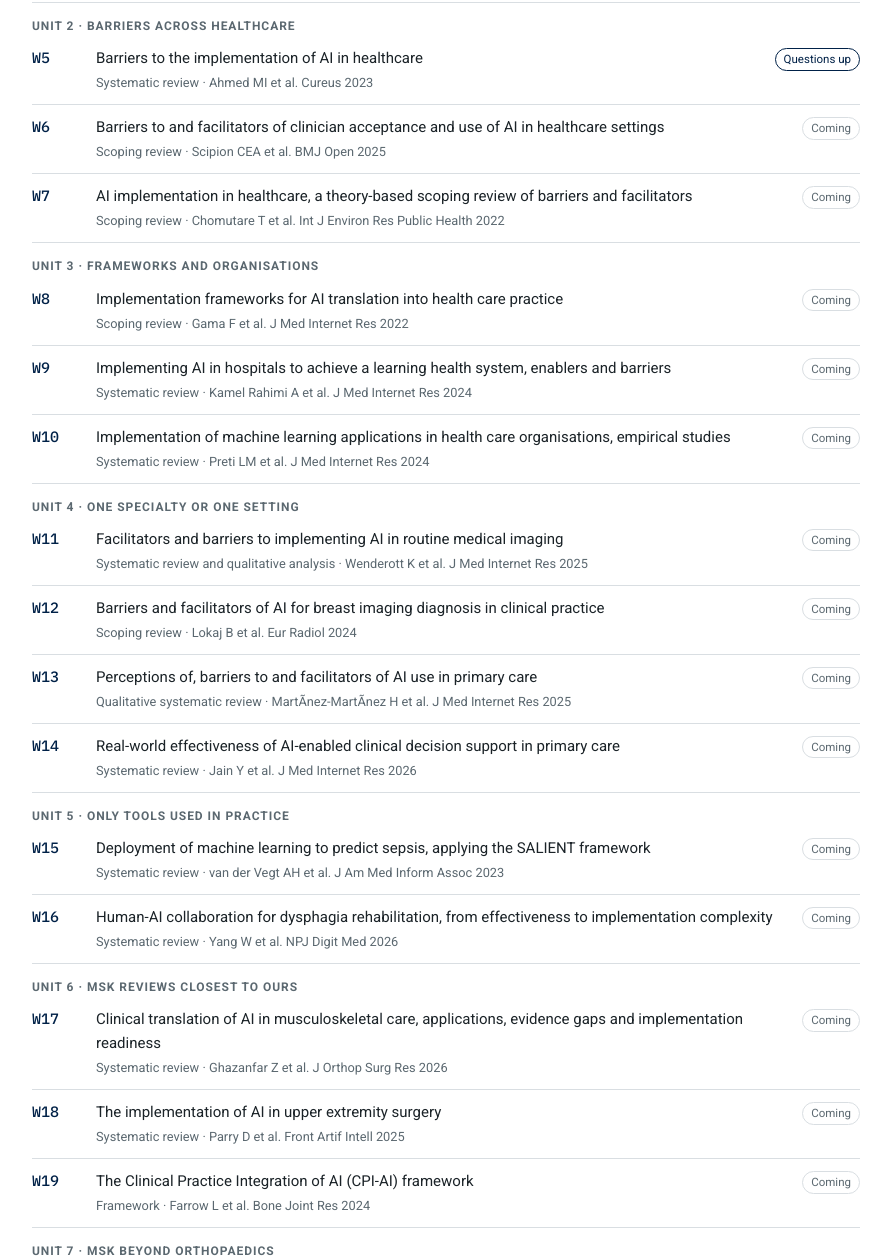
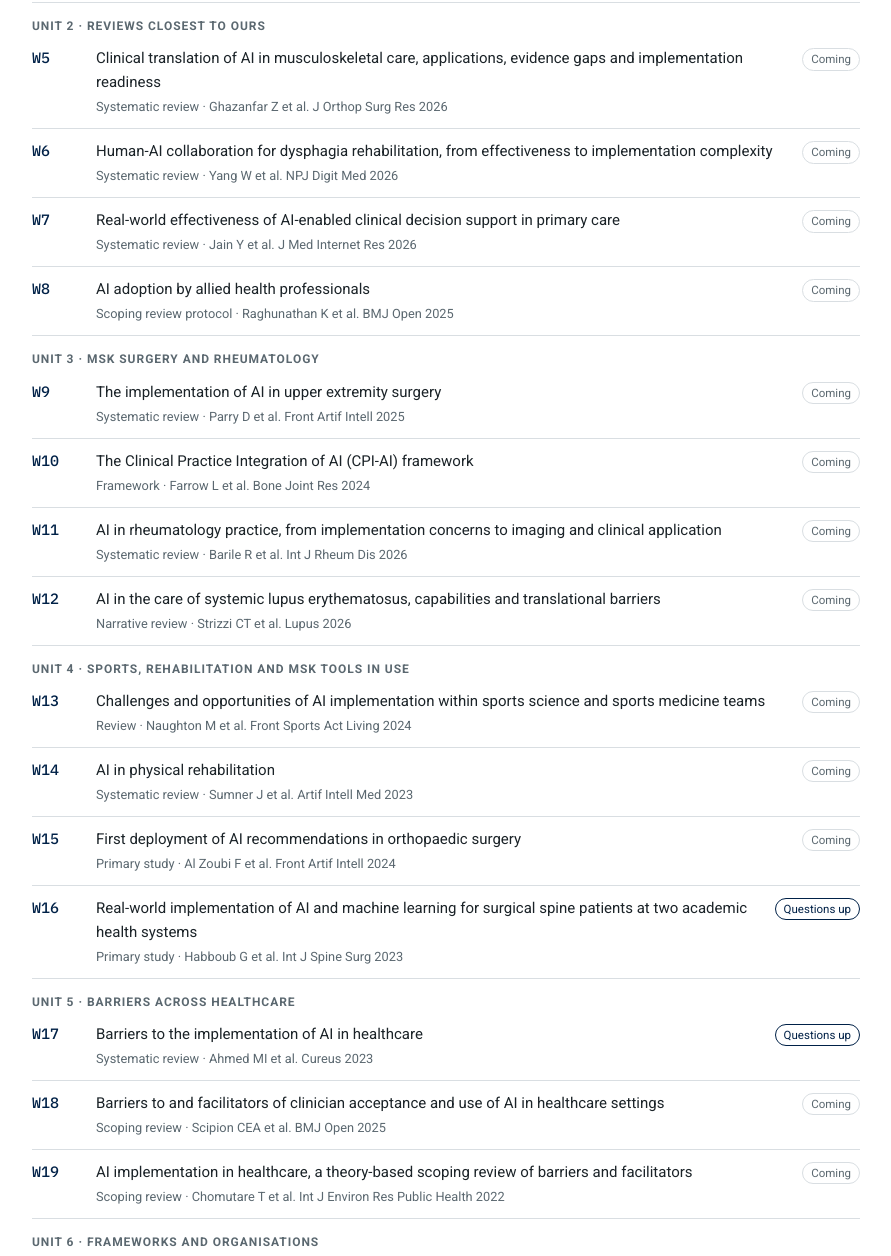
Before and after one commit to Iressa8655/weekly-ai-discussion, a plain HTML site: page index.html in a window 1280 px wide. Shown: the part 1335-2591 px from the top of the page, without its empty margins (194-1085 px from the left). Drawn offline with Linux system fonts and the light colour scheme.

Commit message:
Read the 12 key papers first: reorder weeks 5-26 and regroup units
Co-Authored-By: Claude Opus 5.5 <noreply@anthropic.com>

```diff
--- a/data/questions.json
+++ b/data/questions.json
@@ -51,7 +51,7 @@
       ]
     }
   ],
-  "w26": [
+  "w16": [
     {
       "label": "Warm-up, quick answers from the reading set",
       "items": [
@@ -94,7 +94,7 @@
       ]
     }
   ],
-  "w5": [
+  "w17": [
     {
       "label": "Warm-up, quick answers from the paper",
       "items": [
--- a/index.html
+++ b/index.html
@@ -208,75 +208,75 @@ const WEEKS = [
   { w: 4, month: 1, type: "Qualitative systematic review", title: "Stakeholder perspectives of clinical AI implementation",
     cite: "J Med Internet Res 2023", url: PM(36626192),
     why: "Moves from lists of barriers to what clinicians and patients actually say about AI in their own words." },
-  { w: 5, month: 2, type: "Systematic review", title: "Barriers to the implementation of AI in healthcare",
+  { w: 5, month: 2, type: "Systematic review", title: "Clinical translation of AI in musculoskeletal care, applications, evidence gaps and implementation readiness",
+    cite: "Ghazanfar Z et al. J Orthop Surg Res 2026", url: "https://doi.org/10.1186/s13018-026-07130-6", alt: "https://pmc.ncbi.nlm.nih.gov/articles/PMC13711841/",
+    why: "The closest MSK title to ours, but imaging only and three studies. We must cite it and show how we differ.", extra: { text: "Why this matters. The James Lind Alliance Trauma and Orthopaedics digital health partnership lists, as priority 6, the challenges patients and clinicians face using digital tools, and how to address them.", url: "https://www.jla.nihr.ac.uk/priority-setting-partnerships/digital-health-technology-trauma-and-orthopaedics#:~:text=What%20challenges%20do%20patients%20and%20clinicans%20face", label: "JLA top 10 priorities" } },
+  { w: 6, month: 2, type: "Systematic review", title: "Human-AI collaboration for dysphagia rehabilitation, from effectiveness to implementation complexity",
+    cite: "Yang W et al. NPJ Digit Med 2026", url: "https://doi.org/10.1038/s41746-026-02729-9", alt: "https://pmc.ncbi.nlm.nih.gov/articles/PMC13254208/",
+    why: "Not MSK, but the concept closest to ours, and published in our target journal." },
+  { w: 7, month: 2, type: "Systematic review", title: "Real-world effectiveness of AI-enabled clinical decision support in primary care",
+    cite: "Jain Y et al. J Med Internet Res 2026", url: "https://doi.org/10.2196/98630", alt: "https://pmc.ncbi.nlm.nih.gov/articles/PMC13691469/",
+    why: "Asks whether AI works in real practice, not only in tests. A design we can copy." },
+  { w: 8, month: 2, type: "Scoping review protocol", title: "AI adoption by allied health professionals",
+    cite: "Raghunathan K et al. BMJ Open 2025", url: "https://doi.org/10.1136/bmjopen-2024-098290", alt: "https://pmc.ncbi.nlm.nih.gov/articles/PMC11927405/",
+    why: "A protocol organised by profession, a method template for us." },
+  { w: 9, month: 3, type: "Systematic review", title: "The implementation of AI in upper extremity surgery",
+    cite: "Parry D et al. Front Artif Intell 2025", url: "https://doi.org/10.3389/frai.2025.1621757", alt: "https://pmc.ncbi.nlm.nih.gov/articles/PMC12515950/",
+    why: "An MSK implementation review, limited to upper limb surgery." },
+  { w: 10, month: 3, type: "Framework", title: "The Clinical Practice Integration of AI (CPI-AI) framework",
+    cite: "Farrow L et al. Bone Joint Res 2024", url: "https://doi.org/10.1302/2046-3758.139.BJR-2024-0135.R1", alt: "https://pmc.ncbi.nlm.nih.gov/articles/PMC11407877/",
+    why: "An orthopaedic framework for bringing AI into practice, background for our protocol." },
+  { w: 11, month: 3, type: "Systematic review", title: "AI in rheumatology practice, from implementation concerns to imaging and clinical application",
+    cite: "Barile R et al. Int J Rheum Dis 2026", url: "https://doi.org/10.1111/1756-185x.70816", alt: "https://pmc.ncbi.nlm.nih.gov/articles/PMC13436147/",
+    why: "MSK beyond orthopaedics, rheumatology, but mainly about accuracy." },
+  { w: 12, month: 3, type: "Narrative review", title: "AI in the care of systemic lupus erythematosus, capabilities and translational barriers",
+    cite: "Strizzi CT et al. Lupus 2026", url: "https://doi.org/10.1177/09612033261454511",
+    why: "One rheumatic disease, and the barriers to translation." },
+  { w: 13, month: 4, type: "Review", title: "Challenges and opportunities of AI implementation within sports science and sports medicine teams",
+    cite: "Naughton M et al. Front Sports Act Living 2024", url: "https://doi.org/10.3389/fspor.2024.1332427", alt: "https://pmc.ncbi.nlm.nih.gov/articles/PMC11144926/",
+    why: "Barriers seen from inside MSK teams, in sports medicine." },
+  { w: 14, month: 4, type: "Systematic review", title: "AI in physical rehabilitation",
+    cite: "Sumner J et al. Artif Intell Med 2023", url: "https://doi.org/10.1016/j.artmed.2023.102693",
+    why: "AI in physiotherapy and rehabilitation, still mostly technical." },
+  { w: 15, month: 4, type: "Primary study", title: "First deployment of AI recommendations in orthopaedic surgery",
+    cite: "Al Zoubi F et al. Front Artif Intell 2024", url: "https://doi.org/10.3389/frai.2024.1342234", alt: "https://pmc.ncbi.nlm.nih.gov/articles/PMC10867959/",
+    why: "A deployed MSK tool beyond imaging. Theatre efficiency for 228 arthroplasties rose from 39% to 93%. Does it count as clinical care?" },
+  { w: 16, month: 4, type: "Primary study", title: "Real-world implementation of AI and machine learning for surgical spine patients at two academic health systems",
+    cite: "Habboub G et al. Int J Spine Surg 2023", url: "https://doi.org/10.14444/8506", alt: "https://pmc.ncbi.nlm.nih.gov/articles/PMC10318912/",
+    why: "Ends the key-paper block with two health systems describing what it took to use AI with real spine patients." },
+  { w: 17, month: 5, type: "Systematic review", title: "Barriers to the implementation of AI in healthcare",
     cite: "Ahmed MI et al. Cureus 2023", url: "https://doi.org/10.7759/cureus.46454", alt: "https://pmc.ncbi.nlm.nih.gov/articles/PMC10623210/",
     why: "Six barrier themes from the highest-cited barrier review, a checklist we can test against MSK care." },
-  { w: 6, month: 2, type: "Scoping review", title: "Barriers to and facilitators of clinician acceptance and use of AI in healthcare settings",
+  { w: 18, month: 5, type: "Scoping review", title: "Barriers to and facilitators of clinician acceptance and use of AI in healthcare settings",
     cite: "Scipion CEA et al. BMJ Open 2025", url: "https://doi.org/10.1136/bmjopen-2024-092624", alt: "https://pmc.ncbi.nlm.nih.gov/articles/PMC12001368/",
     why: "The clinician view, the same population as our review." },
-  { w: 7, month: 2, type: "Scoping review", title: "AI implementation in healthcare, a theory-based scoping review of barriers and facilitators",
+  { w: 19, month: 5, type: "Scoping review", title: "AI implementation in healthcare, a theory-based scoping review of barriers and facilitators",
     cite: "Chomutare T et al. Int J Environ Res Public Health 2022", url: "https://doi.org/10.3390/ijerph192316359", alt: "https://pmc.ncbi.nlm.nih.gov/articles/PMC9738234/",
     why: "Maps barriers onto implementation theory, so we can compare theories before choosing ours." },
-  { w: 8, month: 3, type: "Scoping review", title: "Implementation frameworks for AI translation into health care practice",
+  { w: 20, month: 6, type: "Scoping review", title: "Implementation frameworks for AI translation into health care practice",
     cite: "Gama F et al. J Med Internet Res 2022", url: "https://doi.org/10.2196/32215", alt: "https://pmc.ncbi.nlm.nih.gov/articles/PMC8832266/",
     why: "Which frameworks exist and how they are used. This explains why we chose NASSS." },
-  { w: 9, month: 3, type: "Systematic review", title: "Implementing AI in hospitals to achieve a learning health system, enablers and barriers",
+  { w: 21, month: 6, type: "Systematic review", title: "Implementing AI in hospitals to achieve a learning health system, enablers and barriers",
     cite: "Kamel Rahimi A et al. J Med Internet Res 2024", url: "https://doi.org/10.2196/49655", alt: "https://pmc.ncbi.nlm.nih.gov/articles/PMC11329852/",
     why: "Moves from the clinician to the hospital, the organisation level of NASSS." },
-  { w: 10, month: 3, type: "Systematic review", title: "Implementation of machine learning applications in health care organisations, empirical studies",
+  { w: 22, month: 6, type: "Systematic review", title: "Implementation of machine learning applications in health care organisations, empirical studies",
     cite: "Preti LM et al. J Med Internet Res 2024", url: "https://doi.org/10.2196/55897", alt: "https://pmc.ncbi.nlm.nih.gov/articles/PMC11629039/",
     why: "Includes only empirical implementation studies, close to our real-world rule." },
-  { w: 11, month: 4, type: "Systematic review and qualitative analysis", title: "Facilitators and barriers to implementing AI in routine medical imaging",
+  { w: 23, month: 7, type: "Systematic review and qualitative analysis", title: "Facilitators and barriers to implementing AI in routine medical imaging",
     cite: "Wenderott K et al. J Med Internet Res 2025", url: "https://doi.org/10.2196/63649", alt: "https://pmc.ncbi.nlm.nih.gov/articles/PMC12322614/",
     why: "Imaging already has its barrier review. This is why our review looks beyond imaging." },
-  { w: 12, month: 4, type: "Scoping review", title: "Barriers and facilitators of AI for breast imaging diagnosis in clinical practice",
+  { w: 24, month: 7, type: "Scoping review", title: "Barriers and facilitators of AI for breast imaging diagnosis in clinical practice",
     cite: "Lokaj B et al. Eur Radiol 2024", url: "https://doi.org/10.1007/s00330-023-10181-6", alt: "https://pmc.ncbi.nlm.nih.gov/articles/PMC10873444/",
     why: "A single-specialty review, a design template for one field like MSK." },
-  { w: 13, month: 4, type: "Qualitative systematic review", title: "Perceptions of, barriers to and facilitators of AI use in primary care",
+  { w: 25, month: 7, type: "Qualitative systematic review", title: "Perceptions of, barriers to and facilitators of AI use in primary care",
     cite: "Mart\u00c3\u00adnez-Mart\u00c3\u00adnez H et al. J Med Internet Res 2025", url: "https://doi.org/10.2196/71186", alt: "https://pmc.ncbi.nlm.nih.gov/articles/PMC12242059/",
     why: "A single-setting review of qualitative studies, another template." },
-  { w: 14, month: 4, type: "Systematic review", title: "Real-world effectiveness of AI-enabled clinical decision support in primary care",
-    cite: "Jain Y et al. J Med Internet Res 2026", url: "https://doi.org/10.2196/98630", alt: "https://pmc.ncbi.nlm.nih.gov/articles/PMC13691469/",
-    why: "Asks whether AI works in real practice, not only in tests. A design we can copy." },
-  { w: 15, month: 5, type: "Systematic review", title: "Deployment of machine learning to predict sepsis, applying the SALIENT framework",
+  { w: 26, month: 8, type: "Systematic review", title: "Deployment of machine learning to predict sepsis, applying the SALIENT framework",
     cite: "van der Vegt AH et al. J Am Med Inform Assoc 2023", url: "https://doi.org/10.1093/jamia/ocad075", alt: "https://pmc.ncbi.nlm.nih.gov/articles/PMC10280361/",
     why: "Includes only deployed tools, the inclusion rule closest to ours, and charts them with SALIENT." },
-  { w: 16, month: 5, type: "Systematic review", title: "Human-AI collaboration for dysphagia rehabilitation, from effectiveness to implementation complexity",
-    cite: "Yang W et al. NPJ Digit Med 2026", url: "https://doi.org/10.1038/s41746-026-02729-9", alt: "https://pmc.ncbi.nlm.nih.gov/articles/PMC13254208/",
-    why: "Not MSK, but the concept closest to ours, and published in our target journal." },
-  { w: 17, month: 6, type: "Systematic review", title: "Clinical translation of AI in musculoskeletal care, applications, evidence gaps and implementation readiness",
-    cite: "Ghazanfar Z et al. J Orthop Surg Res 2026", url: "https://doi.org/10.1186/s13018-026-07130-6", alt: "https://pmc.ncbi.nlm.nih.gov/articles/PMC13711841/",
-    why: "The closest MSK title to ours, but imaging only and three studies. We must cite it and show how we differ.", extra: { text: "Why this matters. The James Lind Alliance Trauma and Orthopaedics digital health partnership lists, as priority 6, the challenges patients and clinicians face using digital tools, and how to address them.", url: "https://www.jla.nihr.ac.uk/priority-setting-partnerships/digital-health-technology-trauma-and-orthopaedics#:~:text=What%20challenges%20do%20patients%20and%20clinicans%20face", label: "JLA top 10 priorities" } },
-  { w: 18, month: 6, type: "Systematic review", title: "The implementation of AI in upper extremity surgery",
-    cite: "Parry D et al. Front Artif Intell 2025", url: "https://doi.org/10.3389/frai.2025.1621757", alt: "https://pmc.ncbi.nlm.nih.gov/articles/PMC12515950/",
-    why: "An MSK implementation review, limited to upper limb surgery." },
-  { w: 19, month: 6, type: "Framework", title: "The Clinical Practice Integration of AI (CPI-AI) framework",
-    cite: "Farrow L et al. Bone Joint Res 2024", url: "https://doi.org/10.1302/2046-3758.139.BJR-2024-0135.R1", alt: "https://pmc.ncbi.nlm.nih.gov/articles/PMC11407877/",
-    why: "An orthopaedic framework for bringing AI into practice, background for our protocol." },
-  { w: 20, month: 7, type: "Systematic review", title: "AI in rheumatology practice, from implementation concerns to imaging and clinical application",
-    cite: "Barile R et al. Int J Rheum Dis 2026", url: "https://doi.org/10.1111/1756-185x.70816", alt: "https://pmc.ncbi.nlm.nih.gov/articles/PMC13436147/",
-    why: "MSK beyond orthopaedics, rheumatology, but mainly about accuracy." },
-  { w: 21, month: 7, type: "Narrative review", title: "AI in the care of systemic lupus erythematosus, capabilities and translational barriers",
-    cite: "Strizzi CT et al. Lupus 2026", url: "https://doi.org/10.1177/09612033261454511",
-    why: "One rheumatic disease, and the barriers to translation." },
-  { w: 22, month: 7, type: "Review", title: "Challenges and opportunities of AI implementation within sports science and sports medicine teams",
-    cite: "Naughton M et al. Front Sports Act Living 2024", url: "https://doi.org/10.3389/fspor.2024.1332427", alt: "https://pmc.ncbi.nlm.nih.gov/articles/PMC11144926/",
-    why: "Barriers seen from inside MSK teams, in sports medicine." },
-  { w: 23, month: 8, type: "Systematic review", title: "AI in physical rehabilitation",
-    cite: "Sumner J et al. Artif Intell Med 2023", url: "https://doi.org/10.1016/j.artmed.2023.102693",
-    why: "AI in physiotherapy and rehabilitation, still mostly technical." },
-  { w: 24, month: 8, type: "Scoping review protocol", title: "AI adoption by allied health professionals",
-    cite: "Raghunathan K et al. BMJ Open 2025", url: "https://doi.org/10.1136/bmjopen-2024-098290", alt: "https://pmc.ncbi.nlm.nih.gov/articles/PMC11927405/",
-    why: "A protocol organised by profession, a method template for us." },
-  { w: 25, month: 9, type: "Primary study", title: "First deployment of AI recommendations in orthopaedic surgery",
-    cite: "Al Zoubi F et al. Front Artif Intell 2024", url: "https://doi.org/10.3389/frai.2024.1342234", alt: "https://pmc.ncbi.nlm.nih.gov/articles/PMC10867959/",
-    why: "A deployed MSK tool beyond imaging. Theatre efficiency for 228 arthroplasties rose from 39% to 93%. Does it count as clinical care?" },
-  { w: 26, month: 9, type: "Primary study", title: "Real-world implementation of AI and machine learning for surgical spine patients at two academic health systems",
-    cite: "Habboub G et al. Int J Spine Surg 2023", url: "https://doi.org/10.14444/8506", alt: "https://pmc.ncbi.nlm.nih.gov/articles/PMC10318912/",
-    why: "Closes the series with two health systems describing what it took to use AI with real spine patients." },
 ];
 
-const UNITS = [[1, "Adoption"], [2, "Barriers across healthcare"], [3, "Frameworks and organisations"], [4, "One specialty or one setting"], [5, "Only tools used in practice"], [6, "MSK reviews closest to ours"], [7, "MSK beyond orthopaedics"], [8, "Rehabilitation and allied health"], [9, "MSK tools already used with patients"]];
+const UNITS = [[1, "Adoption"], [2, "Reviews closest to ours"], [3, "MSK surgery and rheumatology"], [4, "Sports, rehabilitation and MSK tools in use"], [5, "Barriers across healthcare"], [6, "Frameworks and organisations"], [7, "One specialty or one setting"], [8, "Only tools used in practice"]];
 
 const STATIC_QS = {
   1: [
@@ -315,16 +315,16 @@ const FOCUS = {
     blocks: [
       ["AI era, 2015–2024", [
         [44.1, 2024, "Barriers to and facilitators of AI adoption in health care, scoping review", 39207831, "Newest highly cited review, adds facilitators, finds trust central", "W1"],
-        [48.8, 2023, "Barriers to the implementation of AI in healthcare, systematic review", 37927664, "Highest RCR in this block, six barrier themes, barriers only, searched 2021", "W5"],
+        [48.8, 2023, "Barriers to the implementation of AI in healthcare, systematic review", 37927664, "Highest RCR in this block, six barrier themes, barriers only, searched 2021", "W17"],
         [17.1, 2023, "Stakeholder perspectives of clinical AI implementation, qualitative review", 36626192, "What clinicians and patients say in their own words", "W4"],
-        [14.5, 2022, "Implementation frameworks for AI translation into practice, scoping review", 35084349, "From what blocks adoption to how to plan it", "W8"],
+        [14.5, 2022, "Implementation frameworks for AI translation into practice, scoping review", 35084349, "From what blocks adoption to how to plan it", "W20"],
         [13.6, 2022, "Perceptions and needs of AI in health care to increase adoption, scoping review", 35029538, "User perceptions and needs", ""],
-        [9.9, 2022, "Theory-based scoping review of barriers and facilitators", 36498432, "Maps barriers onto implementation theory", "W7"],
+        [9.9, 2022, "Theory-based scoping review of barriers and facilitators", 36498432, "Maps barriers onto implementation theory", "W19"],
       ]],
       ["2025–2026, ranked by citations per month", [
         ["3.2/mo", 2025, "Large language models in real-world clinical workflows, systematic review", 41098649, "Adoption in the language-model era", ""],
         ["2.1/mo", 2025, "Clinical implementation of AI scribes, systematic review", 40306686, "A fast-growing deployed use", ""],
-        ["1.8/mo", 2025, "Barriers and facilitators of clinician acceptance, scoping review", 40233955, "Clinician acceptance", "W6"],
+        ["1.8/mo", 2025, "Barriers and facilitators of clinician acceptance, scoping review", 40233955, "Clinician acceptance", "W18"],
         ["1.8/mo", 2025, "Patient perspectives on AI in healthcare, global scoping review", 40494217, "The patient side", ""],
       ]],
       ["Before 2015, clinical decision support", [
@@ -400,8 +400,8 @@ const esc = s => String(s).replace(/[&<>"]/g, c => ({ "&": "&amp;", "<": "&lt;",
 function home() {
   const months = [
     ["Month 1 · W1–W4", "Adoption", "What blocks AI from being used, and what helps"],
-    ["Months 2–5 · W5–W16", "Lessons from other specialties", "What existing reviews of AI implementation can teach our review"],
-    ["Months 6–9 · W17–W26", "AI in real-world MSK care", "MSK reviews and tools already used with patients"],
+    ["Months 2–4 · W5–W16", "Key papers for our review", "The MSK reviews and real-world tools closest to our own question, read first"],
+    ["Months 5–8 · W17–W26", "Lessons from other specialties", "What existing reviews of AI implementation in other fields can teach our review"],
   ];
   return `
   <section>
```
Also changed, not shown: data/answers.json (line endings or trailing spaces).
